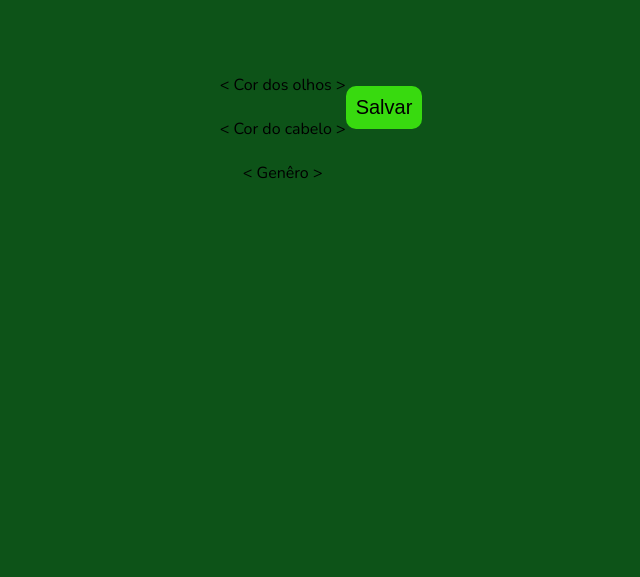
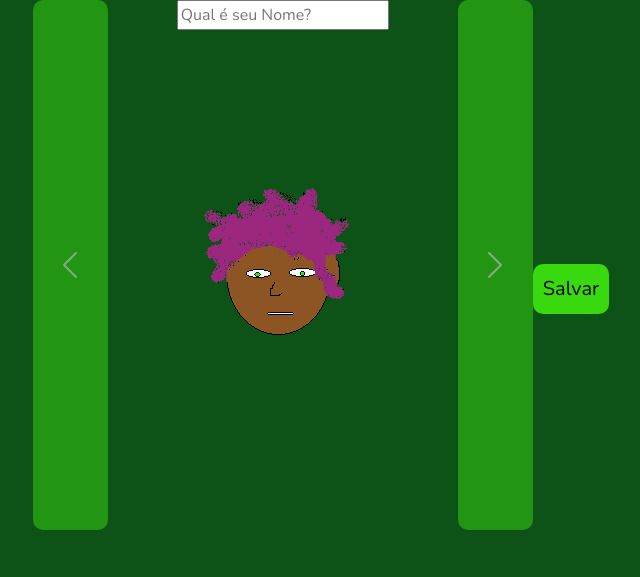
Before and after one commit to PollarTK/Personagem, a Flask app: page /criar_personagem in a window 1280 px wide. Shown: the top 577 px of the page, without its empty margins (319-959 px from the left). Run offline with Flask 3, Linux system fonts and the light colour scheme.

Commit message:
criação de personagem terminada

```diff
--- a/.dist/static/script.js
+++ b/.dist/static/script.js
@@ -8,3 +8,30 @@ function verificarSenhas() {
     }
     return true;  // Permite o envio do formulário
 }
+function getActiveSlideIndex() {
+    const carousel = document.getElementById('carouselExampleFade');
+    const activeSlide = carousel.querySelector('.carousel-item.active img');
+
+  if (activeSlide) {
+    const activeImageId = activeSlide.id; // Obtém o id da imagem ativa
+    console.log('ID da imagem ativa:', activeImageId);
+
+    // Seleciona o campo do formulário onde você deseja enviar o id
+    const activeImageIdInput = document.getElementById('variacao');
+    activeImageIdInput.value = activeImageId; // Atribui o id ao campo do formulário
+
+    return activeImageId;
+} else {
+    console.log('Nenhuma imagem ativa encontrada.');
+    return -1;
+}
+}
+
+// Adiciona um manipulador de eventos ao botão de envio
+document.getElementById('salvar').addEventListener('click', function(event) {
+    event.preventDefault(); // Impede o envio padrão do formulário
+    getActiveSlideIndex(); // Chama a função para obter o id da imagem ativa
+
+    // Agora você pode enviar o formulário
+    document.getElementById('criar').submit(); // Envia o formulário
+});
--- a/.dist/static/style.css
+++ b/.dist/static/style.css
@@ -175,3 +175,15 @@ body#home {
 .deletar{
     background-color: #8f1d1d;
 }
+
+.arrow {
+    border: solid black;
+    border-width: 0 3px 3px 0;
+    display: inline-block;
+    padding: 3px;
+  }
+
+  .right {
+    transform: rotate(-45deg);
+    -webkit-transform: rotate(-45deg);
+  }
--- a/.dist/templates/criar.html
+++ b/.dist/templates/criar.html
@@ -1,6 +1,7 @@
 <!DOCTYPE html>
 <html lang="pt-br">
 <head>
+    <link href="https://cdn.jsdelivr.net/npm/bootstrap@5.3.5/dist/css/bootstrap.min.css" rel="stylesheet" integrity="sha384-SgOJa3DmI69IUzQ2PVdRZhwQ+dy64/BUtbMJw1MZ8t5HZApcHrRKUc4W0kG879m7" crossorigin="anonymous">
     <meta charset="UTF-8">
     <meta name="viewport" content="width=device-width, initial-scale=1.0">
     <title>Document</title>
@@ -9,21 +10,52 @@
 <body>
 
     <div class="botoes">
-        <br><br><br>
-        < Cor dos olhos >
-        <br><br>
-        < Cor do cabelo >
-        <br><br>
-        < Genêro >
+        <form id="criar" action="/criar_personagem" method="post">
+
+        <div id="carouselExampleFade" class="carousel">
+            <input type="text" id="nome" name="nome" required placeholder="Qual é seu Nome?">
+
+            <div class="carousel-inner">
+              <div class="carousel-item active">
+                <img src="/static/img/rosto1.png" id="1" class="d-block w-100" alt="...">
+              </div>
+              <div class="carousel-item">
+                <img src="/static/img/rosto2.png" id="2" class="d-block w-100" alt="...">
+              </div>
+              <div class="carousel-item">
+                <img src="/static/img/rosto3.png" id="3" class="d-block w-100" alt="...">
+              </div>
+              <div class="carousel-item">
+                <img src="/static/img/rosto4.png" id="4" class="d-block w-100" alt="...">
+              </div>
+              <div class="carousel-item">
+                <img src="/static/img/rosto5.png" id="5" class="d-block w-100" alt="...">
+              </div>
+              <div class="carousel-item">
+                <img src="/static/img/rosto6.png" id="6" class="d-block w-100" alt="...">
+              </div>
+              <div class="carousel-item">
+                <img src="/static/img/rosto7.png" id="7" class="d-block w-100" alt="...">
+              </div>
+            </div>
+            <button class="carousel-control-prev" type="button" data-bs-target="#carouselExampleFade" data-bs-slide="prev">
+              <span class="carousel-control-prev-icon" aria-hidden="true"></span>
+              <span class="visually-hidden">Previous</span>
+            </button>
+            <button class="carousel-control-next" type="button" data-bs-target="#carouselExampleFade" data-bs-slide="next">
+              <span class="carousel-control-next-icon" aria-hidden="true"></span>
+              <span class="visually-hidden">Next</span>
+            </button>
+          </div>
         <br><br>
     </div>
+    <div class="botoes">
+        <input type="hidden" id="variacao" name="variacao" >
+        <button type="submit" id="salvar">Salvar</button>
 
-
-    <div class="botoes">
-        <!-- <a href="">Criar conta</a> -->
-        <!-- Mudar o a para um button -->
-        <button type="submit">Salvar</button>
     </div>
-    <script src="/static/script.js"></script>
+</form>
+<script src="/static/script.js"></script>
+    <script src="https://cdn.jsdelivr.net/npm/bootstrap@5.3.5/dist/js/bootstrap.bundle.min.js" integrity="sha384-k6d4wzSIapyDyv1kpU366/PK5hCdSbCRGRCMv+eplOQJWyd1fbcAu9OCUj5zNLiq" crossorigin="anonymous"></script>
 </body>
 </html>
--- a/.dist/templates/home.html
+++ b/.dist/templates/home.html
@@ -27,13 +27,13 @@
             {% if personagem[3] is not none and personagem[3] != '' %}
                 <img src="{{ personagem[3] }}"class="cover" alt="Imagem">
             {% else %}
-                <img src="{{ url_for('static', filename='img/capa2.jpeg') }}" class="cover" alt="Imagem">
+                <img src="{{ url_for('static', filename='img/rosto3.png') }}" class="cover" alt="Imagem">
             {% endif %}
             <button type="submit" class="deletar" onclick="window.location.href='/personagens/excluir/{{ personagem[0] }}'">🗑️</button>
 
             <div class="card-content">
 
-              <p>Titulo: </p>
+              <p>nome:{{ personagem[1] }} </p>
               <p>Artista: </p>
               <p>Letra: </p>
               <p>Status: </p>
```
Also changed, not shown: .dist/database.py, .dist/static/img/rosto1.png (added), .dist/static/img/rosto2.png (added), .dist/static/img/rosto3.png (added), .dist/static/img/rosto4.png (added), .dist/static/img/rosto5.png (added), .dist/static/img/rosto6.png (added), .dist/static/img/rosto7.png (added), personagens.db.
